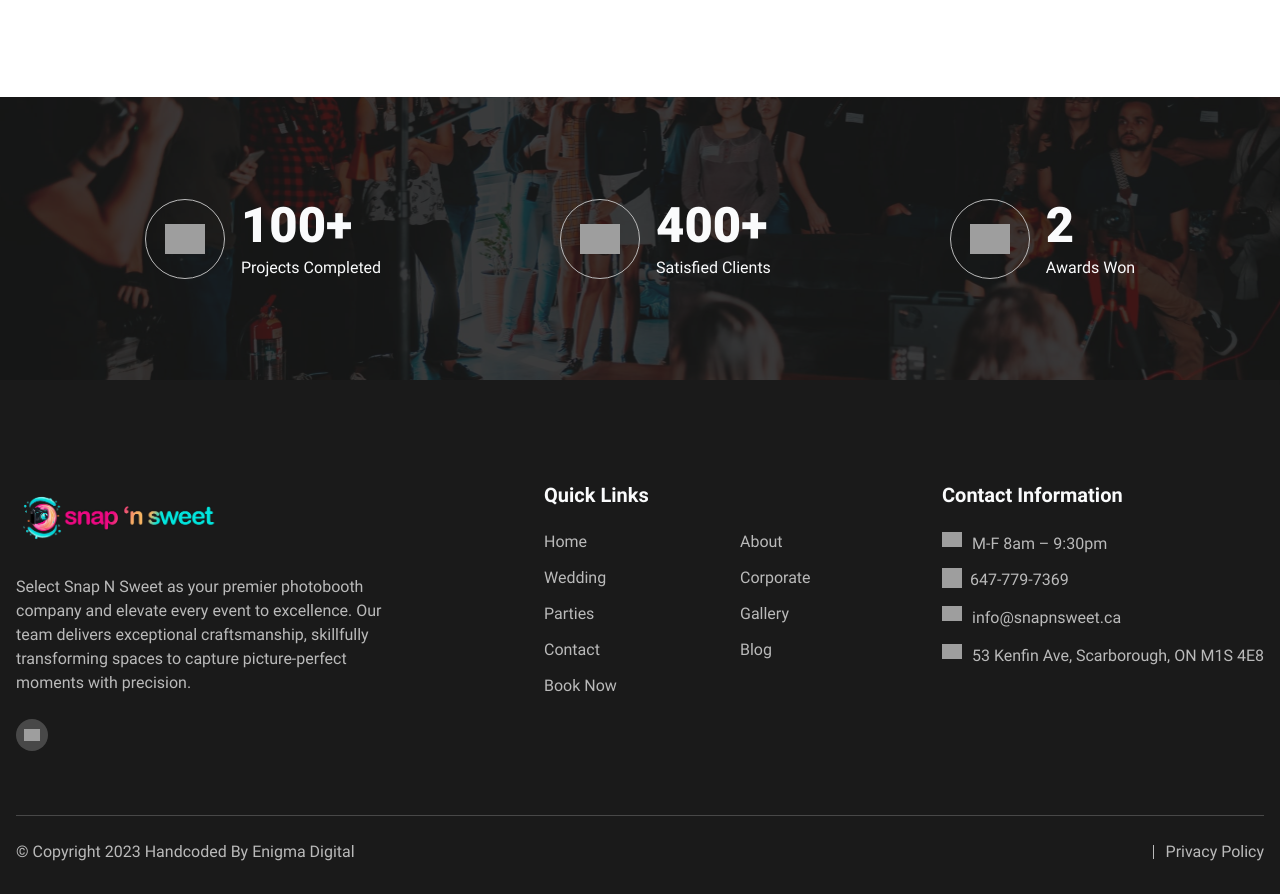
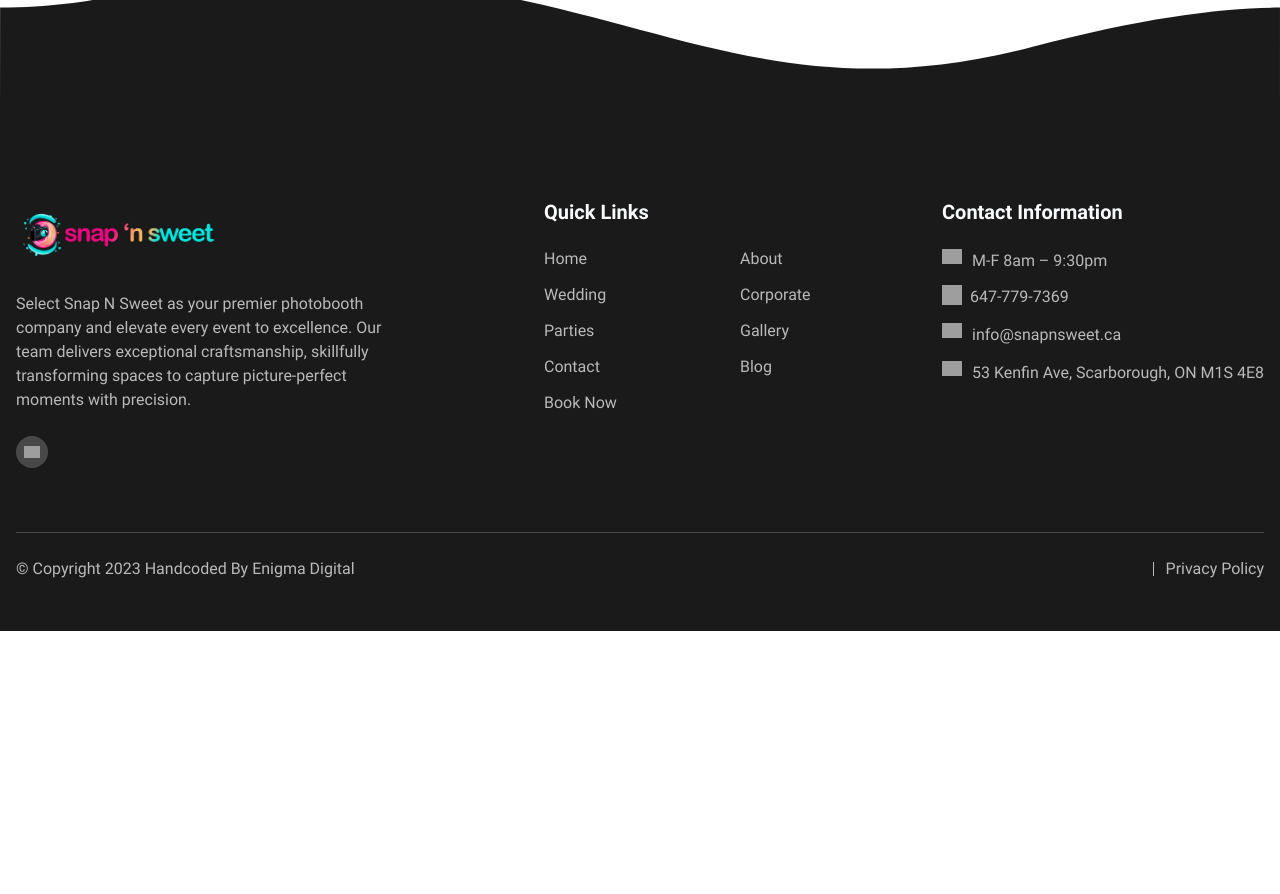
Before and after one commit to mmehelay/SnapNSweet-blog, an Eleventy site: page src/content/pages/about.html in a window 1280 px wide. Shown: the part 2157-3051 px from the top of the page. After the commit the page ends 2788 px from the top, so only its background shows below. Built offline with nearby package versions, Linux system fonts and the light colour scheme; Eleventy itself is replaced by a stand-in of ours; files that its build step writes are made by us from their sources; grey boxes are pictures that could not be loaded.

Commit message:
stats about

```diff
--- a/src/content/pages/about.html
+++ b/src/content/pages/about.html
@@ -124,49 +124,7 @@ eleventyNavigation:
     </div>
 </section>
 
-<!-- ============================================ -->
-<!--                   Stats                      -->
-<!-- ============================================ -->
 
-<!-- No headers, so no section tag -->
-<div id="stats-340">
-    <ul class="cs-card-group">
-
-        <li class="cs-item">
-            <picture class="cs-picture">
-                <img class="cs-icon" src="https://csimg.nyc3.digitaloceanspaces.com/Stats/mop-gold.svg" alt="icon" width="40" height="35" loading="lazy" decoding="async" aria-hidden="true">
-            </picture>
-            <div class="cs-flex-group">
-                <span class="cs-number">100+</span>
-                <span class="cs-desc">Projects Completed</span>
-            </div>
-        </li>
-        <li class="cs-item">
-            <picture class="cs-picture">
-                <img class="cs-icon" src="https://csimg.nyc3.digitaloceanspaces.com/Stats/thumbs-gold.svg" alt="icon" width="40" height="40" loading="lazy" decoding="async" aria-hidden="true">
-            </picture>
-            <div class="cs-flex-group">
-                <span class="cs-number">400+</span>
-                <span class="cs-desc">Satisfied Clients</span>
-            </div>
-        </li>
-        <li class="cs-item">
-            <picture class="cs-picture">
-                <img class="cs-icon" src="https://csimg.nyc3.digitaloceanspaces.com/Stats/award2-gold.svg" alt="icon" width="40" height="40" loading="lazy" decoding="async" aria-hidden="true">
-            </picture>
-            <div class="cs-flex-group">
-                <span class="cs-number">2</span>
-                <span class="cs-desc">Awards Won</span>
-            </div>
-        </li>
-    </ul>
-    <!--Background Image-->
-    <picture class="cs-background">
-        <source media="(max-width: 600px)" srcset="/assets/images/ImgBlog/corporate-blog_a_m.jpg">
-        <source media="(min-width: 601px)" srcset="/assets/images/ImgBlog/corporate-blog_a.jpg">
-        <img aria-hidden="true" loading="lazy" decoding="async" src="/assets/images/ImgBlog/corporate-blog.jpg" alt="Hero Photobooth" width="1920" height="283">
-    </picture>
-</div>
 
 
 
```
